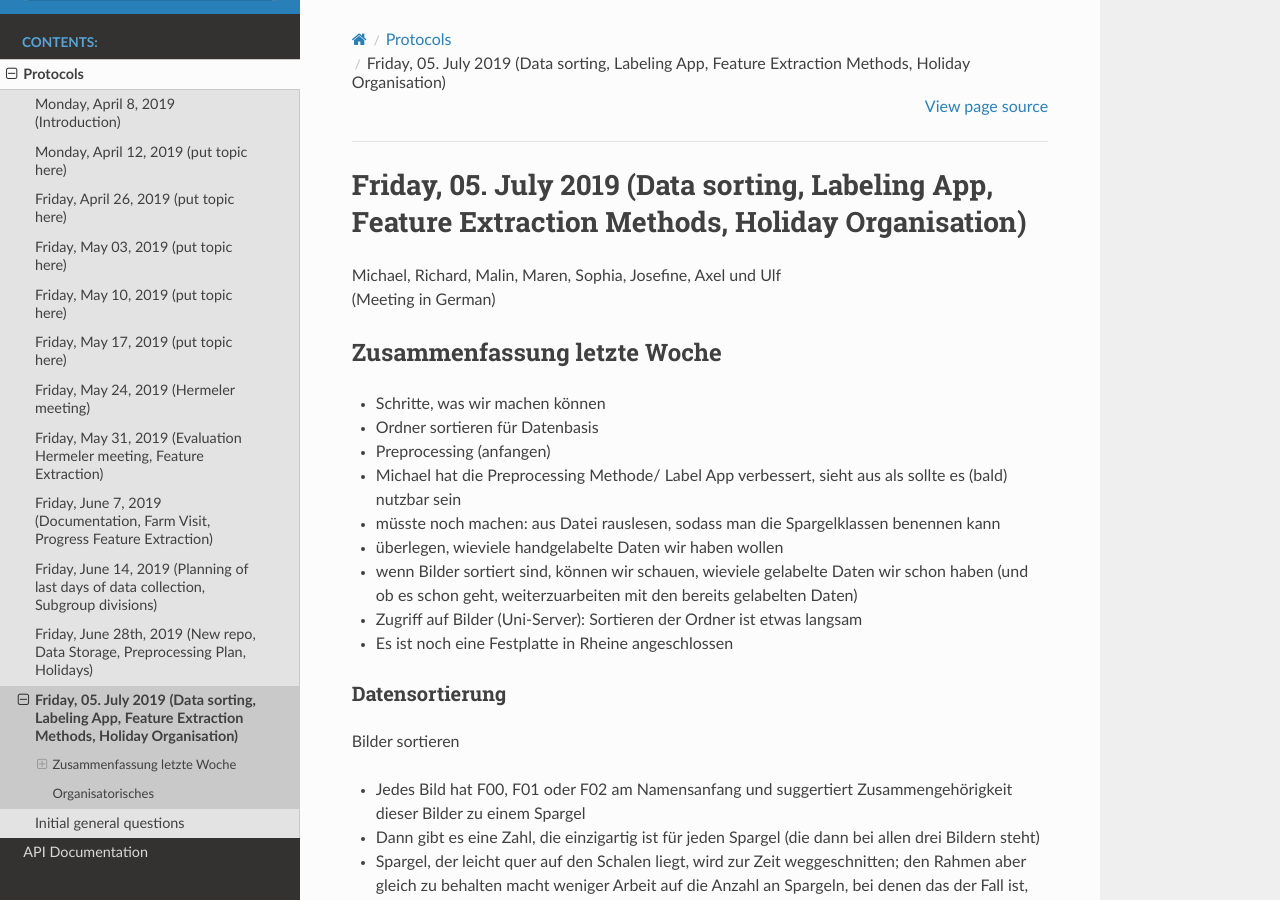
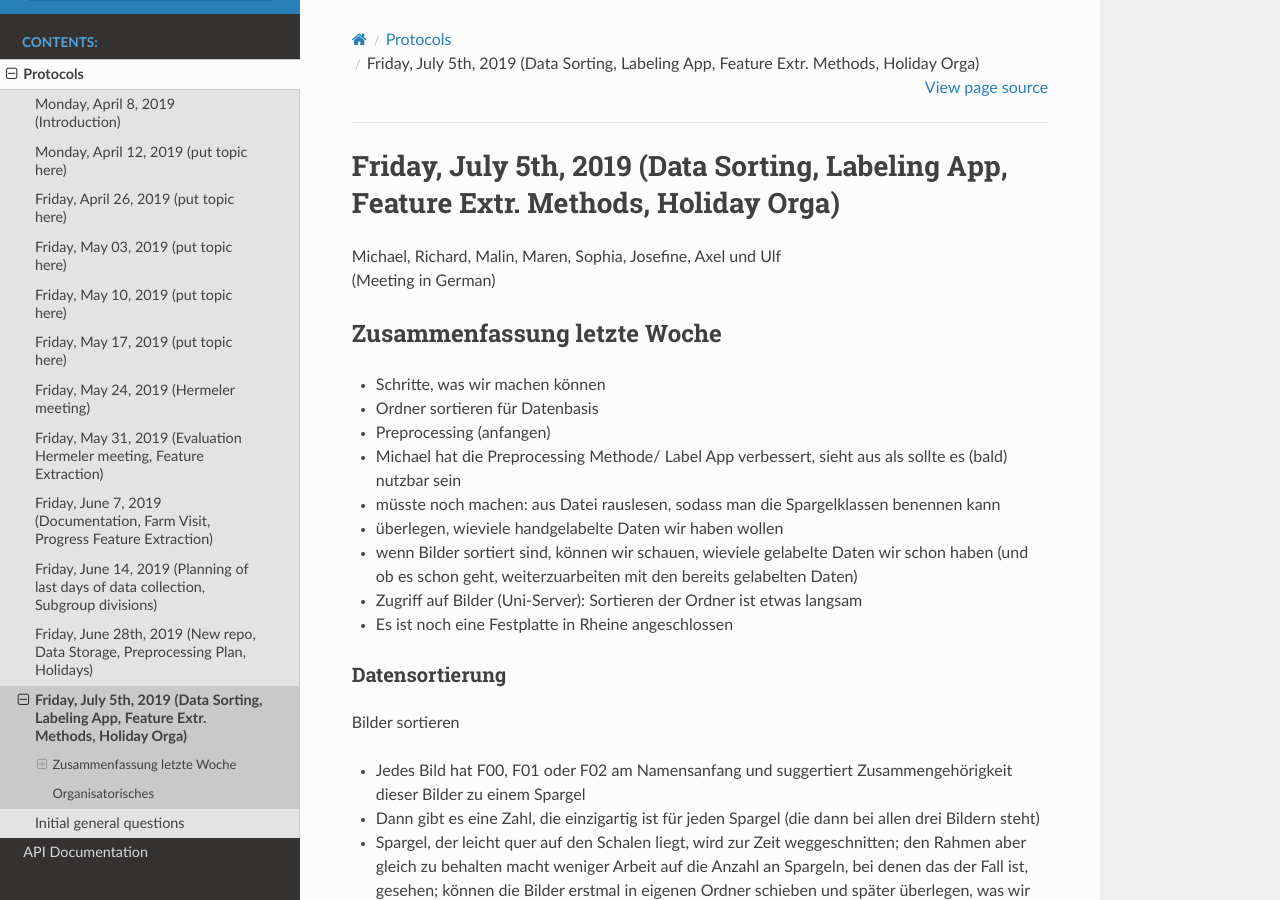
Before and after one commit to CogSciUOS/asparagus, a Sphinx documentation site: the page built from docs/protocols/protocol_19_07_05.md, in a window 1280 px wide and 900 px high. Built offline with Sphinx 7.4.7 and the Read the Docs theme 2.0.0, drawn with Linux system fonts in a browser that asks for light colours; the version number could not be read and is left out.

Commit message:
updated title

```diff
--- a/docs/protocols/protocol_19_07_05.md
+++ b/docs/protocols/protocol_19_07_05.md
@@ -1,4 +1,4 @@
-# Friday, 05. July 2019 (Data sorting, Labeling App, Feature Extraction Methods, Holiday Organisation)
+# Friday, July 5th, 2019 (Data Sorting, Labeling App, Feature Extr. Methods, Holiday Orga)
 
 Michael, Richard, Malin, Maren, Sophia, Josefine, Axel und Ulf
 (Meeting in German)
```
